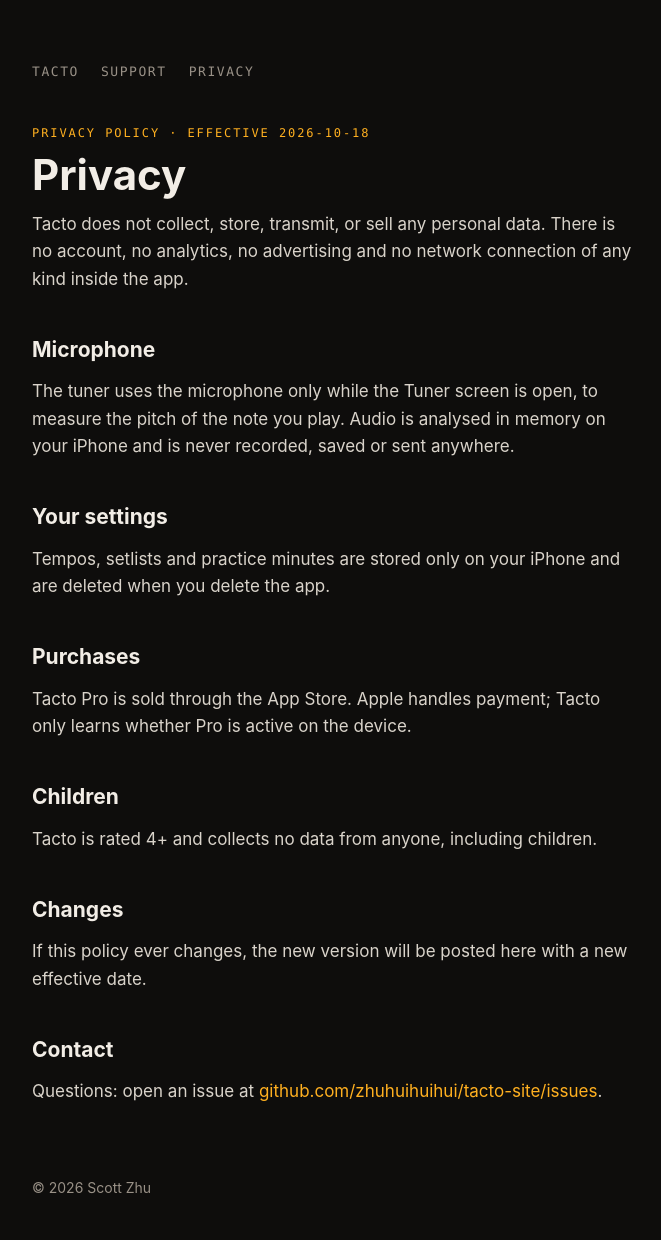
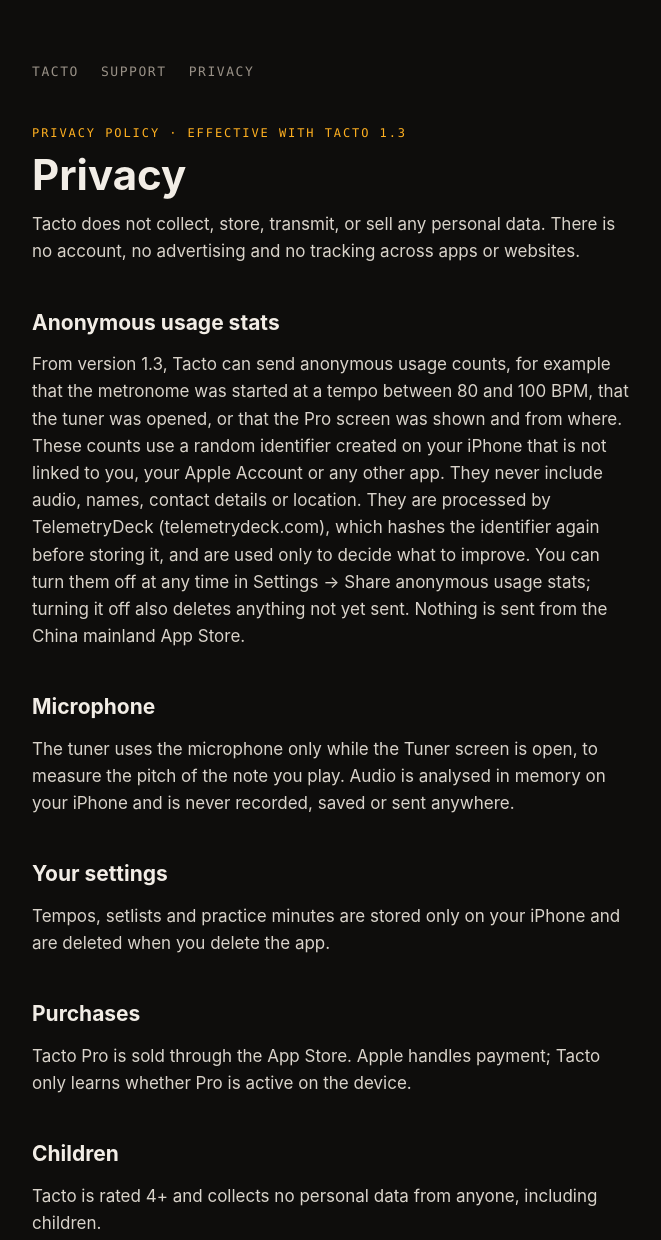
Before and after one commit to zhuhuihuihui/tacto-site, a plain HTML site: page privacy.html in a window 1280 px wide. Shown: the top 1240 px of the page, without its empty margins (308-969 px from the left). Drawn offline with Linux system fonts and the light colour scheme.

Commit message:
Privacy page for Tacto 1.3 (anonymous usage stats)
Co-Authored-By: Claude Opus 5.5 <noreply@anthropic.com>

```diff
--- a/privacy.html
+++ b/privacy.html
@@ -1,11 +1,12 @@
 <!doctype html><html lang="en"><head><meta charset="utf-8"><meta name="viewport" content="width=device-width,initial-scale=1"><title>Tacto — Privacy Policy</title><link rel="stylesheet" href="style.css"></head><body><main>
 <nav><a href="./">Tacto</a><a href="support">Support</a><a href="privacy">Privacy</a></nav>
-<p class="k">Privacy policy · effective 2026-10-18</p><h1>Privacy</h1>
-<p>Tacto does not collect, store, transmit, or sell any personal data. There is no account, no analytics, no advertising and no network connection of any kind inside the app.</p>
+<p class="k">Privacy policy · effective with Tacto 1.3</p><h1>Privacy</h1>
+<p>Tacto does not collect, store, transmit, or sell any personal data. There is no account, no advertising and no tracking across apps or websites.</p>
+<h2>Anonymous usage stats</h2><p>From version 1.3, Tacto can send anonymous usage counts, for example that the metronome was started at a tempo between 80 and 100 BPM, that the tuner was opened, or that the Pro screen was shown and from where. These counts use a random identifier created on your iPhone that is not linked to you, your Apple Account or any other app. They never include audio, names, contact details or location. They are processed by TelemetryDeck (telemetrydeck.com), which hashes the identifier again before storing it, and are used only to decide what to improve. You can turn them off at any time in Settings → Share anonymous usage stats; turning it off also deletes anything not yet sent. Nothing is sent from the China mainland App Store.</p>
 <h2>Microphone</h2><p>The tuner uses the microphone only while the Tuner screen is open, to measure the pitch of the note you play. Audio is analysed in memory on your iPhone and is never recorded, saved or sent anywhere.</p>
 <h2>Your settings</h2><p>Tempos, setlists and practice minutes are stored only on your iPhone and are deleted when you delete the app.</p>
 <h2>Purchases</h2><p>Tacto Pro is sold through the App Store. Apple handles payment; Tacto only learns whether Pro is active on the device.</p>
-<h2>Children</h2><p>Tacto is rated 4+ and collects no data from anyone, including children.</p>
+<h2>Children</h2><p>Tacto is rated 4+ and collects no personal data from anyone, including children.</p>
 <h2>Changes</h2><p>If this policy ever changes, the new version will be posted here with a new effective date.</p>
 <h2>Contact</h2><p>Questions: open an issue at <a href="https://github.com/zhuhuihuihui/tacto-site/issues">github.com/zhuhuihuihui/tacto-site/issues</a>.</p>
 <footer>© 2026 Scott Zhu</footer></main></body></html>
```
